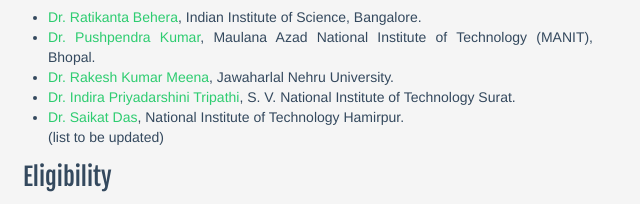
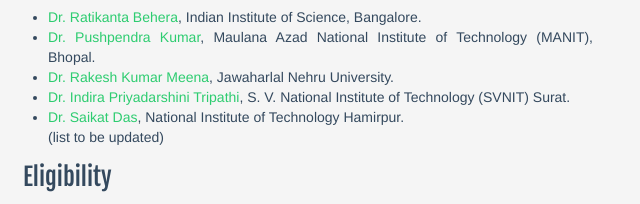
Before and after one commit to latex2024/latex2024, a plain HTML site: page index.html in a window 1280 px wide. Shown: the part 763-967 px from the top of the page, 632-1272 px from the left. Drawn offline with Linux system fonts and the light colour scheme.

Commit message:
Update index.html

```diff
--- a/index.html
+++ b/index.html
@@ -137,7 +137,7 @@ thesis and books, and presentations.
 
                 <li><a href="https://www.manit.ac.in/content/dr-pushpendra-kumar" target="_blank">Dr. Pushpendra Kumar</a>, Maulana Azad National Institute of Technology (MANIT), Bhopal.</li>
 				<li><a href="https://www.jnu.ac.in/content/rakeshkmeena" target="_blank">Dr. Rakesh Kumar Meena</a>, Jawaharlal Nehru University.</li>
-				<li><a href="https://sites.google.com/view/dr-indira-tripathi/home" target="_blank">Dr. Indira Priyadarshini Tripathi</a>, S. V. National Institute of Technology Surat.</li>
+				<li><a href="https://sites.google.com/view/dr-indira-tripathi/home" target="_blank">Dr. Indira Priyadarshini Tripathi</a>, S. V. National Institute of Technology (SVNIT) Surat.</li>
 				<li><a href="#">Dr. Saikat Das</a>, National Institute of Technology Hamirpur.</li>
 				(list to be updated)
 				</ul>
```
